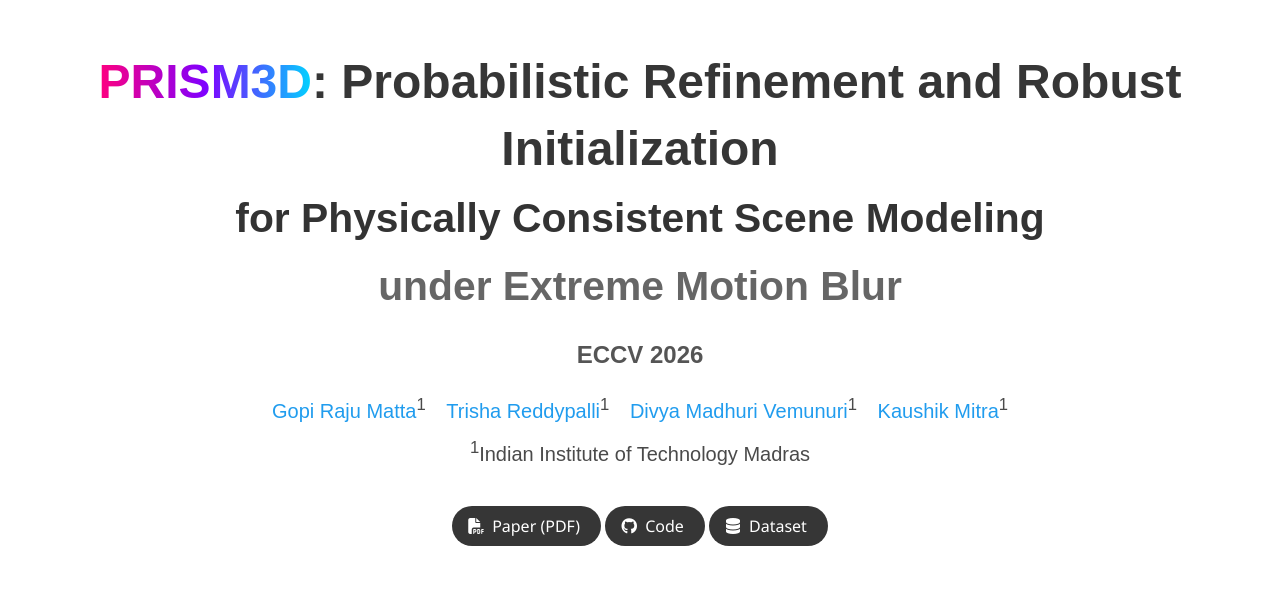
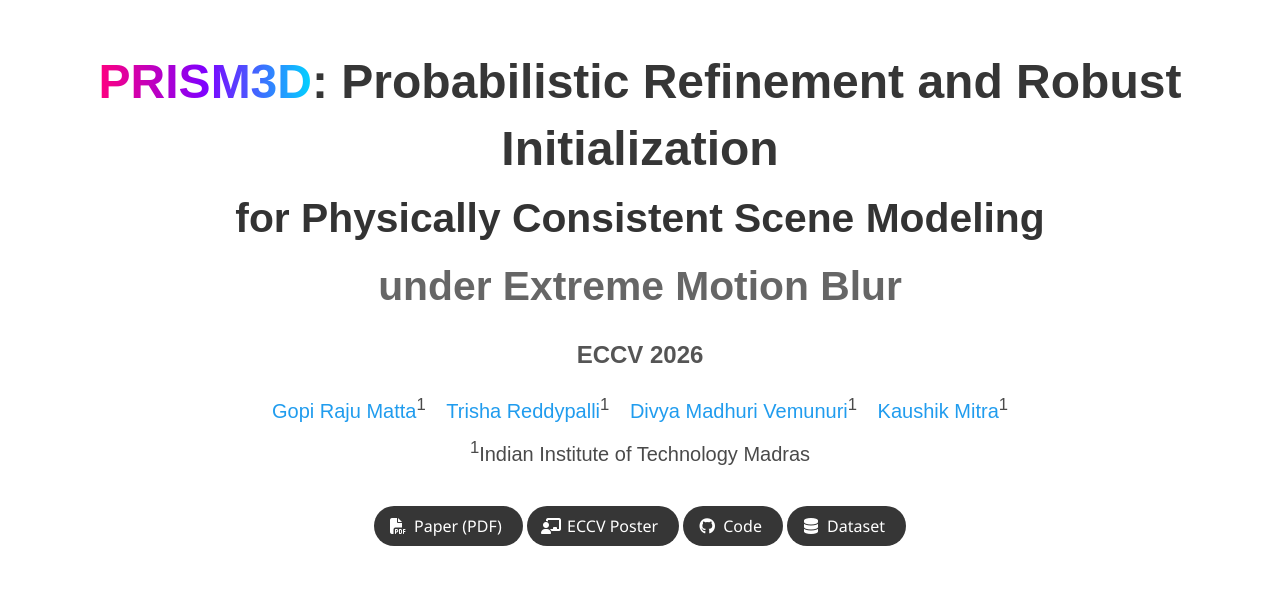
Before and after one commit to GopiRajuMatta/GopiRajuMatta.github.io, a plain HTML site: page PRISM3D/index.html in a window 1280 px wide. Shown: the top 608 px of the page. Drawn offline with nearby package versions, Linux system fonts and the light colour scheme; some icons are missing; a web font is replaced by a local one.

Commit message:
Update index.html

```diff
--- a/PRISM3D/index.html
+++ b/PRISM3D/index.html
@@ -234,12 +234,21 @@
                   <span>Paper (PDF)</span>
                 </a>
               </span>
+
+              <span class="link-block">
+                <a href="https://eccv.ecva.net/virtual/2026/poster/4814" class="external-link button is-normal is-rounded is-dark" target="_blank">
+                  <span class="icon"><i class="fas fa-chalkboard-teacher"></i></span>
+                  <span>ECCV Poster</span>
+                </a>
+              </span>
+
               <span class="link-block">
                 <a href="https://github.com/GopiRajuMatta/PRISM3D" class="external-link button is-normal is-rounded is-dark" target="_blank">
                   <span class="icon"><i class="fab fa-github"></i></span>
                   <span>Code</span>
                 </a>
               </span>
+
               <span class="link-block">
                 <a href="https://drive.google.com/drive/folders/1xzMbtLh5cck_C9et-MGIcoNsL2MoWofY?usp=sharing" class="external-link button is-normal is-rounded is-dark" target="_blank">
                   <span class="icon"><i class="fas fa-database"></i></span>
```
